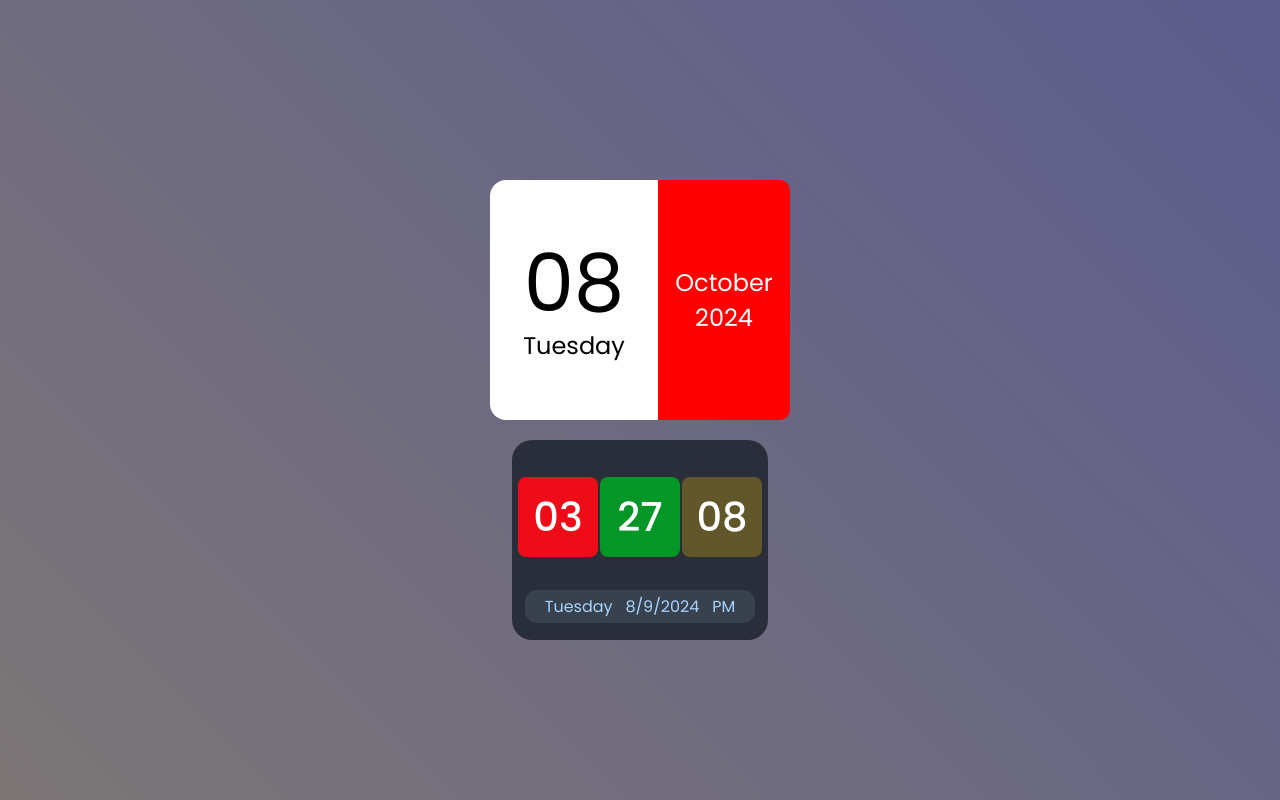
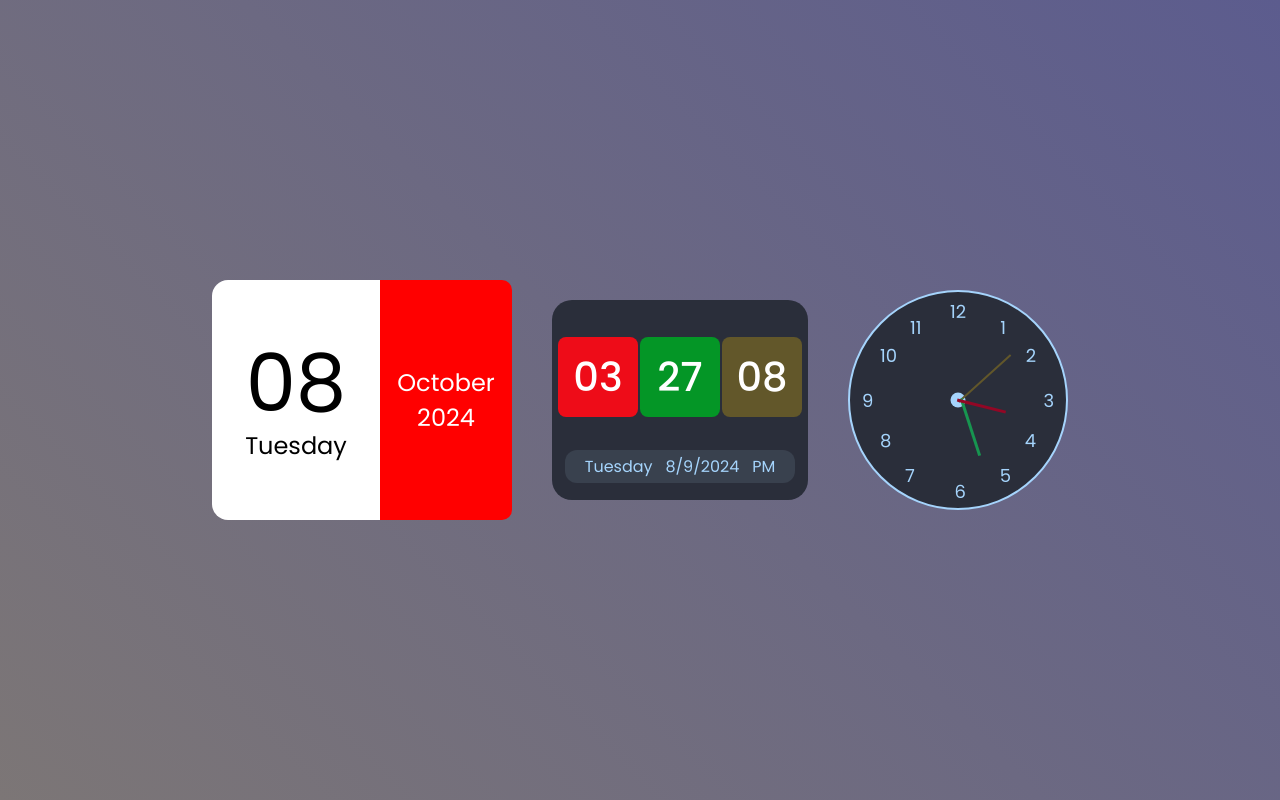
Before and after one commit to Shyam3515/Date_And_Time, a plain HTML site: page index.html in a window 1280 px wide. Drawn offline with Linux system fonts and the light colour scheme.

Commit message:
Add files via upload

```diff
--- a/index.html
+++ b/index.html
@@ -7,7 +7,8 @@
     <link rel="stylesheet" href="style.css" />
   </head>
   <body>
-    <div class="hero">
+    <div class="container">
+      <!-- Calendar -->
       <div class="calendar">
         <div class="left" id="left">
           <div id="date">01</div>
@@ -19,22 +20,56 @@
         </div>
       </div>
 
-      <!-- time -->
+      <!-- Digital Container -->
       <div class="dateContainer">
         <!-- time -->
         <div class="time">
           <div id="hours"></div>
-
           <div id="minutes"></div>
-
           <div id="seconds"></div>
         </div>
-
         <!-- date -->
         <div class="date">
           <div id="day"></div>
           <div id="totalDate"></div>
           <div id="ampm"></div>
+        </div>
+      </div>
+
+      <!-- Analog Container-->
+      <div class="anac">
+        <div class="analog">
+          <!-- .hour.hour-1${1}*12 -->
+          <div class="hour hour-1">1</div>
+          <div class="hour hour-2">2</div>
+          <div class="hour hour-3">3</div>
+          <div class="hour hour-4">4</div>
+          <div class="hour hour-5">5</div>
+          <div class="hour hour-6">6</div>
+          <div class="hour hour-7">7</div>
+          <div class="hour hour-8">8</div>
+          <div class="hour hour-9">9</div>
+          <div class="hour hour-10">10</div>
+          <div class="hour hour-11">11</div>
+          <div class="hour hour-12">12</div>
+          <!-- points -->
+          <div class="point"></div>
+          <!-- hands -->
+          <div class="seconds-hand-wrapper" id="sec-hand">
+            <div class="secs-hand">
+              <div class="sec-hand"></div>
+            </div>
+          </div>
+          <div class="minutes-hand-wrapper" id="min-hand">
+            <div class="mins-hand">
+              <div class="min-hand"></div>
+            </div>
+          </div>
+          <div class="hours-hand-wrapper" id="hour-hand">
+            <div class="hrs-hand">
+              <div class="hour-hand"></div>
+            </div>
+          </div>
         </div>
       </div>
     </div>
@@ -94,6 +129,44 @@
 
         document.getElementById("ampm").innerHTML = ampm; // AM or PM
       }
+      // //////////////////// ANALOG  ////////////////////////
+      let second = 0;
+      let minute = 0;
+      let hour = 0;
+      let d = new Date();
+
+      setInterval(function () {
+        d = new Date();
+        second = d.getSeconds() * 6;
+        minute = d.getMinutes() * 6;
+        hour = d.getHours() * 30 + Math.round(minute / 12);
+        document.getElementById(
+          "sec-hand"
+        ).style.transform = `rotate(${second}deg)`;
+        document.getElementById(
+          "min-hand"
+        ).style.transform = `rotate(${minute}deg)`;
+        document.getElementById(
+          "hour-hand"
+        ).style.transform = `rotate(${hour}deg)`;
+      }, 1000);
     </script>
   </body>
 </html>
+<!-- hands
+          <div class="seconds-hand">
+            <div class="secs-hand">
+              <div class="sec-hand"></div>
+            </div>
+          </div>
+          <div class="minutes-hand">
+            <div class="mins-hand">
+              <div class="min-hand"></div>
+            </div>
+          </div>
+          <div class="hours-hand">
+            <div class="hrs-hand">
+              <div class="hour-hand"></div>
+            </div>
+          </div>
+        </div> -->
--- a/style.css
+++ b/style.css
@@ -6,7 +6,7 @@
   box-sizing: border-box;
   font-family: "Poppins", sans-serif;
 }
-.hero {
+.container {
   width: 100%;
   height: 100vh;
   /* background: linear-gradient(45deg, red, blue); */
@@ -14,11 +14,12 @@
   display: flex;
   align-items: center;
   justify-content: center;
-  flex-direction: column;
+  /* flex-direction: column; */
+  gap: 40px;
 }
 
 .calendar {
-  margin: 20px;
+  /* margin: 20px; */
   width: 300px;
   height: 240px;
   border-radius: 16px;
@@ -114,3 +115,144 @@
   /* color: #777b83; */
   color: #a5d4fc;
 }
+
+/* ///////////////////////////  */
+.analog {
+  height: 220px;
+  width: 220px;
+  border: 2px solid #a5d4fc;
+  background-color: #2a2e3a;
+  border-radius: 50%;
+  position: relative;
+}
+.point {
+  position: absolute;
+  height: 15px;
+  width: 15px;
+  background-color: #a5d4fc;
+  top: 50%;
+  left: 50%;
+  transform: translate(-50%, -50%);
+  border-radius: 50%;
+}
+.point-hands {
+  position: relative;
+}
+.hour {
+  position: absolute;
+  color: #a5d4fc;
+  font-size: 18px;
+  /* font-weight: bold; */
+}
+
+.hour-1 {
+  top: 22px;
+  right: 60px;
+}
+.hour-2 {
+  top: 50px;
+  right: 30px;
+}
+.hour-3 {
+  top: 95px;
+  right: 12px;
+}
+.hour-4 {
+  top: 135px;
+  right: 30px;
+}
+.hour-5 {
+  top: 170px;
+  right: 55px;
+}
+.hour-6 {
+  top: 186px;
+  right: 100px;
+}
+.hour-7 {
+  top: 170px;
+  left: 55px;
+}
+.hour-8 {
+  top: 135px;
+  left: 30px;
+}
+.hour-9 {
+  top: 95px;
+  left: 12px;
+}
+.hour-11 {
+  top: 22px;
+  left: 60px;
+}
+.hour-10 {
+  top: 50px;
+  left: 30px;
+}
+.hour-12 {
+  top: 6px;
+  right: 100px;
+}
+
+/* ///////// */
+.seconds-hand-wrapper {
+  height: 120px;
+  width: 120px;
+  /* background-color: rgb(110, 58, 58); */
+  position: absolute;
+  top: 50px;
+  left: 50px;
+  border-radius: 50%;
+}
+.secs-hand {
+  position: relative;
+}
+.sec-hand {
+  position: absolute;
+  height: 70px;
+  width: 2px;
+  background-color: #62572a;
+  top: -9px;
+  left: 58px; /*wraperWidth-handWidth/2*/
+}
+
+.minutes-hand-wrapper {
+  height: 140px;
+  width: 140px;
+  /* background-color: gray; */
+  position: absolute;
+  top: 38px;
+  left: 40px;
+  border-radius: 50%;
+}
+.mins-hand {
+  position: relative;
+}
+.min-hand {
+  position: absolute;
+  height: 60px;
+  width: 3px;
+  background-color: #179550;
+  top: 11px;
+  left: 67px;
+}
+.hours-hand-wrapper {
+  height: 100px;
+  width: 100px;
+  /* background-color: pink; */
+  position: absolute;
+  top: 59px;
+  left: 59px;
+  border-radius: 50%;
+}
+.hrs-hand {
+  position: relative;
+}
+.hour-hand {
+  position: absolute;
+  height: 50px;
+  width: 3.5px;
+  background-color: #920725;
+  top: 2px;
+  left: 47.5px;
+}
```
Lines whose indentation alone changed are shown as unchanged.
